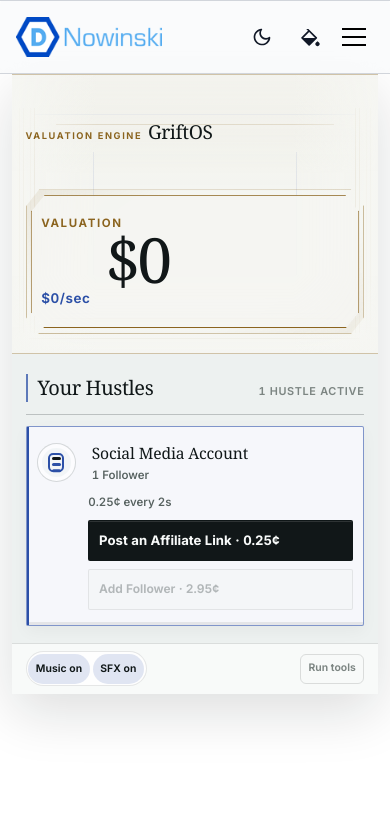
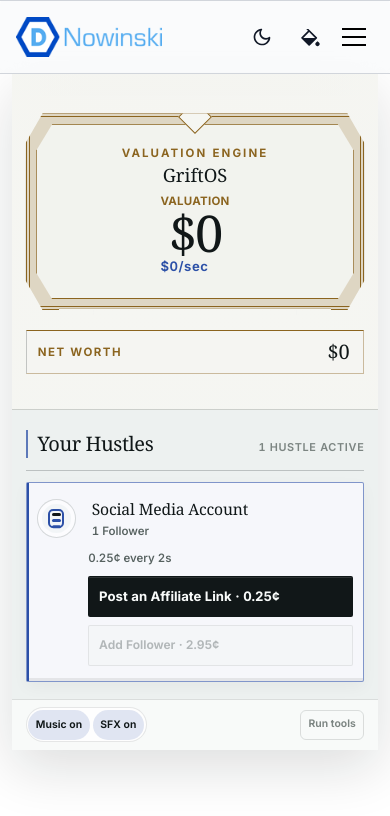
Before and after one commit to dnowinskinet/personal, an Angular app: page /experimental/grift-os in a window 390 px wide. Shown: the top 816 px of the page. Built offline with nearby package versions, Linux system fonts and the light colour scheme.

Commit message:
feat(grift-os): revise K.2 Stage composition

```diff
--- a/src/app/pages/experimental/grift-os-game/empires/influence/renderer/stage/influence-stage.component.html
+++ b/src/app/pages/experimental/grift-os-game/empires/influence/renderer/stage/influence-stage.component.html
@@ -3,25 +3,18 @@
   aria-label="GriftOS status"
   [attr.data-visual-condition]="view.visualCondition"
 >
-  <div class="grift-stage__atmosphere" aria-hidden="true">
-    <span class="grift-stage__canopy"></span>
-    <span class="grift-stage__column grift-stage__column--left"></span>
-    <span class="grift-stage__column grift-stage__column--right"></span>
-    <span class="grift-stage__dais"></span>
-  </div>
+  <div class="grift-stage__atmosphere" aria-hidden="true"></div>
   <div class="grift-stage__scrim" aria-hidden="true"></div>
 
-  <div class="grift-stage__content">
-    <div class="grift-stage__identity">
-      <div class="grift-title-block">
-        <p class="grift-kicker">{{ view.copy.eyebrow }}</p>
-        <h1>{{ view.copy.title }}</h1>
-      </div>
-    </div>
-
-    <div class="grift-stage__valuation">
+  <div class="grift-stage__composition">
+    <div class="grift-stage__centerpiece">
       <div class="grift-stage__chamber">
+        <span class="grift-stage__crest" aria-hidden="true"></span>
         <div class="grift-stage__frame">
+          <div class="grift-stage__title">
+            <p class="grift-kicker">{{ view.copy.eyebrow }}</p>
+            <h1>{{ view.copy.title }}</h1>
+          </div>
           <div class="grift-valuation-object" aria-label="Current valuation">
             <p>{{ view.copy.valuationLabel }}</p>
             <div class="grift-valuation-amount">
@@ -30,10 +23,11 @@
             <span>{{ view.valuationPerSecondLabel }}</span>
           </div>
         </div>
+        <span class="grift-stage__plinth" aria-hidden="true"></span>
       </div>
     </div>
 
-    <div class="grift-stage__gains" aria-hidden="true">
+    <div class="grift-stage__feedback" aria-hidden="true">
       @for (flyout of view.valuationFlyouts; track trackValuationFlyout($index, flyout)) {
         <span
           class="grift-valuation-flyout"
@@ -46,14 +40,16 @@
       }
     </div>
 
-    <div class="grift-stage__owner">
-      @if (view.showNetWorth) {
-        <aside class="grift-net-worth grift-capital-panel" [attr.aria-label]="view.copy.netWorthLabel">
-          <p>{{ view.copy.netWorthLabel }}</p>
-          <strong>{{ view.netWorthLabel }}</strong>
-          <span>{{ view.wealthAdvantageLabel }}</span>
-        </aside>
-      }
+    <div class="grift-stage__capital">
+      <aside
+        class="grift-net-worth grift-capital-panel"
+        [class.grift-capital-panel--established]="view.showNetWorth"
+        [attr.aria-label]="view.copy.netWorthLabel"
+      >
+        <p>{{ view.copy.netWorthLabel }}</p>
+        <strong>{{ view.netWorthLabel }}</strong>
+        <span>{{ view.wealthAdvantageLabel }}</span>
+      </aside>
     </div>
   </div>
 </header>
--- a/src/app/pages/experimental/grift-os-game/empires/influence/renderer/stage/influence-stage.component.scss
+++ b/src/app/pages/experimental/grift-os-game/empires/influence/renderer/stage/influence-stage.component.scss
@@ -2,160 +2,161 @@
 
 .grift-stage {
   --stage-metal: #8b641f;
-  --stage-metal-dim: #8b641f59;
-  --stage-depth: color-mix(in srgb, var(--grift-plane) 92%, #d5c49f);
+  --stage-metal-dim: #8b641f66;
+  --stage-depth: color-mix(in srgb, var(--grift-plane) 91%, #d8c9a9);
+  --stage-backdrop: var(--influence-stage-backdrop-light-desktop, none);
   position: relative;
   display: grid;
   box-sizing: border-box;
-  min-block-size: clamp(17rem, 27vw, 23rem);
+  min-block-size: clamp(20rem, 28vw, 27rem);
   overflow: hidden;
-  border-block: 1px solid var(--stage-metal-dim);
   background: var(--stage-depth);
-  padding: clamp(1.3rem, 2.8vw, 2.4rem) clamp(1rem, 3vw, 2.6rem);
+  padding: clamp(1.4rem, 3vw, 2.8rem) clamp(1rem, 3vw, 2.7rem);
   isolation: isolate;
 }
 
 :host-context(.dark) .grift-stage {
-  --stage-metal: #caa461;
-  --stage-metal-dim: #caa46161;
-  --stage-depth: color-mix(in srgb, var(--grift-plane) 84%, #020508);
+  --stage-metal: #d0aa64;
+  --stage-metal-dim: #d0aa646b;
+  --stage-depth: color-mix(in srgb, var(--grift-plane) 82%, #020506);
+  --stage-backdrop: var(--influence-stage-backdrop-dark-desktop, none);
 }
 
 .grift-stage__atmosphere,
-.grift-stage__scrim {
-  position: absolute;
-  inset: 0;
-  pointer-events: none;
-}
+.grift-stage__scrim { position: absolute; inset: 0; pointer-events: none; }
 
 .grift-stage__atmosphere {
   z-index: 0;
-  background:
-    linear-gradient(90deg, transparent 0 14%, var(--stage-metal-dim) 14.1%, transparent 14.3% 85.7%, var(--stage-metal-dim) 85.9%, transparent 86%),
-    linear-gradient(180deg, color-mix(in srgb, var(--stage-metal) 9%, transparent), transparent 42%);
-  opacity: calc(0.74 + var(--grift-intensity-safe) * 0.14);
-}
-
-.grift-stage__canopy,
-.grift-stage__dais,
-.grift-stage__column { position: absolute; }
-
-.grift-stage__canopy {
-  inset: 0 12% auto;
-  height: 18%;
-  border-bottom: 1px solid var(--stage-metal-dim);
-}
-
-.grift-stage__column {
-  inset-block: 12% 7%;
-  width: clamp(1.4rem, 3.8vw, 3.8rem);
-  border-inline: 1px solid var(--stage-metal-dim);
-  background: repeating-linear-gradient(90deg, transparent 0 22%, var(--stage-metal-dim) 24% 26%, transparent 28% 48%);
-}
-
-.grift-stage__column--left { left: clamp(0.8rem, 4vw, 4.2rem); }
-.grift-stage__column--right { right: clamp(0.8rem, 4vw, 4.2rem); }
-
-.grift-stage__dais {
-  inset: auto 18% 4%;
-  height: 10%;
-  border-block: 1px solid var(--stage-metal-dim);
-  background: linear-gradient(180deg, color-mix(in srgb, var(--stage-metal) 8%, transparent), transparent);
-  transform: perspective(8rem) rotateX(42deg);
+  background-image:
+    var(--stage-backdrop),
+    linear-gradient(180deg, color-mix(in srgb, var(--stage-metal) 11%, transparent), transparent 52%);
+  background-position: center;
+  background-size: cover;
 }
 
 .grift-stage__scrim {
   z-index: 1;
   background:
-    linear-gradient(90deg, var(--stage-depth), transparent 23% 77%, var(--stage-depth)),
-    linear-gradient(180deg, color-mix(in srgb, var(--stage-depth), transparent 30%), transparent 35% 72%, var(--stage-depth));
+    linear-gradient(90deg, color-mix(in srgb, var(--stage-depth), transparent 10%), transparent 22% 78%, color-mix(in srgb, var(--stage-depth), transparent 6%)),
+    linear-gradient(180deg, color-mix(in srgb, var(--stage-depth), transparent 48%), transparent 32% 68%, var(--stage-depth));
 }
 
-.grift-stage__content {
+.grift-stage__composition {
   position: relative;
   z-index: 2;
   display: grid;
-  grid-template-areas: "identity valuation gains owner";
-  grid-template-columns: minmax(8rem, 0.6fr) minmax(22rem, 1.55fr) minmax(4rem, 0.3fr) minmax(10rem, 0.68fr);
-  gap: clamp(0.8rem, 2vw, 1.7rem);
-  width: 100%;
-  min-width: 0;
-  align-items: center;
+  place-items: center;
 }
 
-.grift-stage__identity { grid-area: identity; }
-.grift-stage__valuation { grid-area: valuation; }
-.grift-stage__owner { grid-area: owner; }
-
-.grift-title-block { display: grid; }
-.grift-title-block .grift-kicker { color: var(--stage-metal); letter-spacing: 0.17em; }
-.grift-title-block h1 {
-  margin: 0;
-  color: var(--grift-ink);
-  font: 560 clamp(1.35rem, 2vw, 1.85rem)/1 Georgia, "Times New Roman", serif;
-  letter-spacing: -0.02em;
-}
+.grift-stage__centerpiece { width: min(50rem, 60vw); }
 
 .grift-stage__chamber {
-  padding: clamp(0.42rem, 0.8vw, 0.65rem);
-  border: 1px solid var(--stage-metal-dim);
-  background: linear-gradient(145deg, color-mix(in srgb, var(--stage-metal) 10%, transparent), transparent 28% 72%, color-mix(in srgb, var(--stage-metal) 7%, transparent));
-  clip-path: polygon(4% 0, 96% 0, 100% 12%, 100% 88%, 96% 100%, 4% 100%, 0 88%, 0 12%);
+  position: relative;
+  padding: clamp(0.6rem, 1vw, 0.9rem);
+  border: 0.28rem double var(--stage-metal);
+  background: color-mix(in srgb, var(--stage-metal) 22%, var(--stage-depth));
+  box-shadow: 0 1.7rem 3rem #0005;
+  clip-path: polygon(5% 0, 95% 0, 100% 15%, 100% 85%, 95% 100%, 5% 100%, 0 85%, 0 15%);
 }
 
 .grift-stage__frame {
+  display: grid;
+  gap: 0.65rem;
+  justify-items: center;
   border: 1px solid var(--stage-metal);
-  background: color-mix(in srgb, var(--stage-depth) 90%, transparent);
-  padding: clamp(1.15rem, 2vw, 1.8rem) 1rem;
+  background: color-mix(in srgb, var(--stage-depth) 92%, transparent);
+  padding: clamp(1.35rem, 2.4vw, 2.2rem) clamp(1rem, 3vw, 2.6rem);
   clip-path: inherit;
 }
 
-.grift-valuation-object { display: grid; justify-items: center; gap: 0.22rem; min-width: 0; text-align: center; }
-.grift-valuation-object p { color: var(--stage-metal); letter-spacing: 0.14em; }
-.grift-valuation-amount { display: inline-grid; justify-items: center; }
+.grift-stage__crest {
+  position: absolute;
+  top: -0.75rem;
+  left: 50%;
+  z-index: 2;
+  width: 1.5rem;
+  height: 1.5rem;
+  border: 1px solid var(--stage-metal);
+  background: var(--stage-depth);
+  transform: translateX(-50%) rotate(45deg);
+}
+
+.grift-stage__plinth {
+  position: absolute;
+  inset: auto 9% -1.15rem;
+  height: 1rem;
+  border-block: 1px solid var(--stage-metal-dim);
+  background: var(--stage-depth);
+}
+
+.grift-stage__title { display: grid; gap: 0.22rem; justify-items: center; text-align: center; }
+.grift-stage__title .grift-kicker { color: var(--stage-metal); letter-spacing: 0.18em; }
+.grift-stage__title h1 {
+  margin: 0;
+  color: var(--grift-ink);
+  font: 560 clamp(1.15rem, 1.8vw, 1.6rem)/1 Georgia, "Times New Roman", serif;
+}
+
+.grift-valuation-object { display: grid; justify-items: center; gap: 0.2rem; min-width: 0; text-align: center; }
+.grift-valuation-object p { color: var(--stage-metal); }
 .grift-valuation-object strong {
   color: var(--grift-value);
-  font: 540 clamp(3.8rem, 6.4vw, 6.2rem)/0.84 Georgia, "Times New Roman", serif;
-  letter-spacing: -0.055em;
+  font: 540 clamp(3.2rem, 5.2vw, 5rem)/0.86 Georgia, "Times New Roman", serif;
+  letter-spacing: -0.045em;
 }
-.grift-valuation-object span { color: var(--grift-info); font-size: clamp(0.84rem, 1.2vw, 1rem); font-weight: 650; letter-spacing: 0.04em; font-variant-numeric: tabular-nums; }
+.grift-valuation-object span { color: var(--grift-info); font-size: clamp(0.82rem, 1.1vw, 1rem); font-weight: 650; letter-spacing: 0.04em; font-variant-numeric: tabular-nums; }
 
-.grift-stage__gains { position: relative; grid-area: gains; min-block-size: 5rem; overflow: clip; pointer-events: none; }
+.grift-stage__capital {
+  position: absolute;
+  top: 50%;
+  right: 0;
+  width: clamp(11rem, 17vw, 15rem);
+  transform: translateY(-50%);
+}
+
+.grift-capital-panel {
+  box-sizing: border-box;
+  width: 100%;
+  border: 1px solid var(--stage-metal-dim);
+  border-top-color: var(--stage-metal);
+  background: color-mix(in srgb, var(--stage-depth) 90%, transparent);
+  padding: 1rem;
+}
+.grift-capital-panel p { color: var(--stage-metal); letter-spacing: 0.13em; }
+.grift-capital-panel strong { display: block; color: var(--grift-ink); font: 560 clamp(1.4rem, 2.2vw, 2rem)/1 Georgia, "Times New Roman", serif; }
+.grift-capital-panel span { color: var(--grift-ink-soft); font-size: 0.7rem; font-weight: 650; }
+.grift-capital-panel--established span { color: var(--grift-info); }
+
+.grift-stage__feedback { position: absolute; top: 50%; left: calc(50% + min(25rem, 30vw)); width: min(9rem, 10vw); min-block-size: 5rem; overflow: clip; pointer-events: none; transform: translateY(-50%); }
 .grift-valuation-flyout { position: absolute; left: 0; max-width: 100%; overflow: hidden; font-size: 0.76rem; font-weight: 720; white-space: nowrap; }
 .grift-valuation-flyout--gain { top: 1rem; color: #9abf78; animation: grift-stage-value 620ms ease-out both; --flyout-end: -12px; }
 .grift-valuation-flyout--spend { bottom: 1rem; color: #d9877f; animation: grift-stage-value 620ms ease-out both; --flyout-end: 12px; }
 
-.grift-capital-panel {
-  width: 100%;
-  border: 1px solid var(--stage-metal-dim);
-  border-top-color: var(--stage-metal);
-  background: color-mix(in srgb, var(--stage-depth) 87%, transparent);
-  padding: 1rem;
-}
-.grift-capital-panel p { color: var(--stage-metal); letter-spacing: 0.12em; }
-.grift-capital-panel strong { display: block; color: var(--grift-ink); font: 560 clamp(1.45rem, 2.5vw, 2.1rem)/1 Georgia, "Times New Roman", serif; }
-.grift-capital-panel span { color: var(--grift-info); font-size: 0.7rem; font-weight: 650; }
-
 @media (max-width: 72rem) {
-  .grift-stage__content { grid-template-areas: "identity owner" "valuation valuation"; grid-template-columns: 1fr auto; }
-  .grift-stage__gains { display: none; }
+  .grift-stage__composition { gap: 1.4rem; }
+  .grift-stage__centerpiece { width: min(44rem, 86vw); }
+  .grift-stage__capital { position: static; width: min(36rem, 76vw); transform: none; }
+  .grift-capital-panel { display: grid; grid-template-columns: 1fr auto; align-items: center; }
+  .grift-capital-panel span { grid-column: 1 / -1; }
+  .grift-stage__feedback { display: none; }
 }
 
 @media (max-width: 44rem) {
-  .grift-stage { min-block-size: 17.5rem; padding: 0.9rem 0.85rem 1.15rem; }
-  .grift-stage__atmosphere { background: linear-gradient(180deg, color-mix(in srgb, var(--stage-metal) 8%, transparent), transparent 45%); }
-  .grift-stage__column { width: 1rem; }
-  .grift-stage__column--left { left: 0.45rem; }
-  .grift-stage__column--right { right: 0.45rem; }
-  .grift-stage__dais { inset-inline: 8%; }
-  .grift-stage__content { grid-template-areas: "identity owner" "valuation valuation"; grid-template-columns: minmax(0, 1fr) auto; gap: 0.8rem 0.55rem; align-items: end; }
-  .grift-title-block h1 { font-size: 1.2rem; }
-  .grift-stage__chamber { padding: 0.3rem; }
-  .grift-stage__frame { padding: 1.2rem 0.55rem; }
-  .grift-valuation-object strong { font-size: clamp(3.55rem, 16vw, 4.55rem); }
-  .grift-capital-panel { width: auto; max-width: 8.5rem; padding: 0.65rem; }
-  .grift-capital-panel strong { font-size: 1.2rem; }
-  .grift-capital-panel span { display: none; }
+  .grift-stage {
+    --stage-backdrop: var(--influence-stage-backdrop-light-mobile, none);
+    min-block-size: 21rem;
+    padding: 1.5rem 0.85rem 1.15rem;
+  }
+  :host-context(.dark) .grift-stage { --stage-backdrop: var(--influence-stage-backdrop-dark-mobile, none); }
+  .grift-stage__composition { gap: 1.25rem; align-content: center; }
+  .grift-stage__centerpiece { width: 100%; }
+  .grift-stage__chamber { padding: 0.42rem; }
+  .grift-stage__frame { gap: 0.55rem; padding: 1.25rem 0.6rem 1.35rem; }
+  .grift-valuation-object strong { font-size: clamp(2.9rem, 13vw, 3.8rem); }
+  .grift-stage__capital { width: 100%; }
+  .grift-capital-panel { padding: 0.7rem 0.85rem; }
+  .grift-capital-panel strong { font-size: 1.25rem; }
+  .grift-capital-panel span { font-size: 0.64rem; }
 }
 
 @media (prefers-reduced-motion: reduce) {
```
Also changed, not shown: 2 other files (tests, documents, lock files or other folders).
